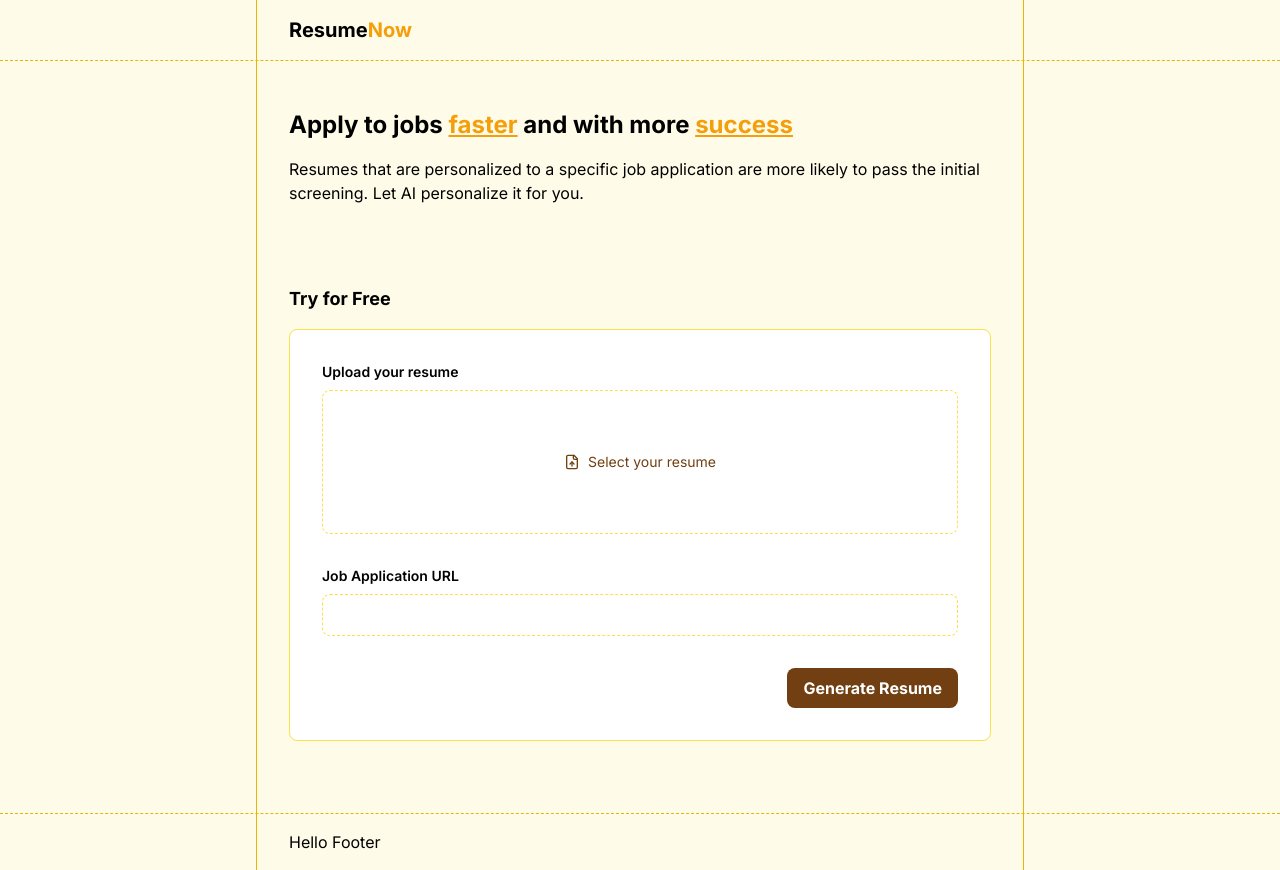
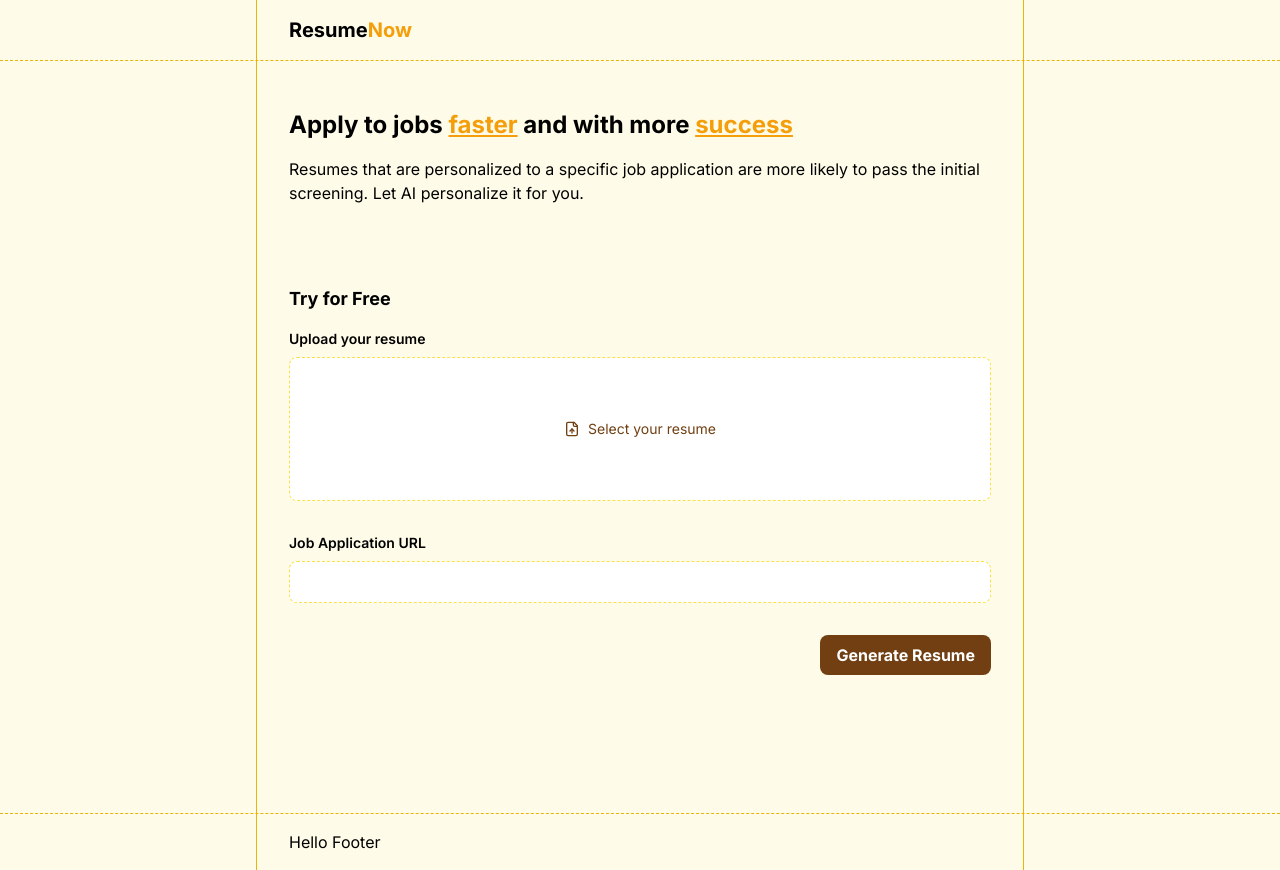
Before and after one commit to ScottMktn/ResumeNow, a Next.js app: page / in a window 1280 px wide. Built offline with nearby package versions, Linux system fonts and the light colour scheme.

Commit message:
skeleton

```diff
--- a/components/homePage/resumeForm.tsx
+++ b/components/homePage/resumeForm.tsx
@@ -110,16 +110,13 @@
         )}
       </div>
 
-      <form
-        className="flex flex-col space-y-8 bg-white p-8 rounded-lg border border-yellow-300"
-        onSubmit={onSubmit}
-      >
+      <form className="flex flex-col space-y-8" onSubmit={onSubmit}>
         <div className="flex flex-col space-y-2">
           <label className="text-sm font-semibold" htmlFor="resume">
             Upload your resume
           </label>
           <label
-            className="p-8 w-full h-36 border border-dashed border-yellow-300 rounded-lg flex items-center justify-center text-yellow-900 hover:bg-yellow-200 hover:cursor-pointer"
+            className="p-8 w-full h-36 border border-dashed bg-white border-yellow-300 rounded-lg flex items-center justify-center text-yellow-900 hover:bg-yellow-100 hover:cursor-pointer"
             htmlFor="resume"
           >
             <FileUp className="h-4 w-4 shrink-0" />
@@ -153,7 +150,7 @@
           <input
             id="job-url"
             type="url"
-            className="border border-dashed border-yellow-300 rounded-lg p-2"
+            className="border border-dashed border-yellow-300 rounded-lg p-2 text-yellow-900"
           />
         </div>
         <div className="flex space-x-2 items-center w-full justify-end">
```
Also changed, not shown: 1 other file (tests, documents, lock files or other folders).
